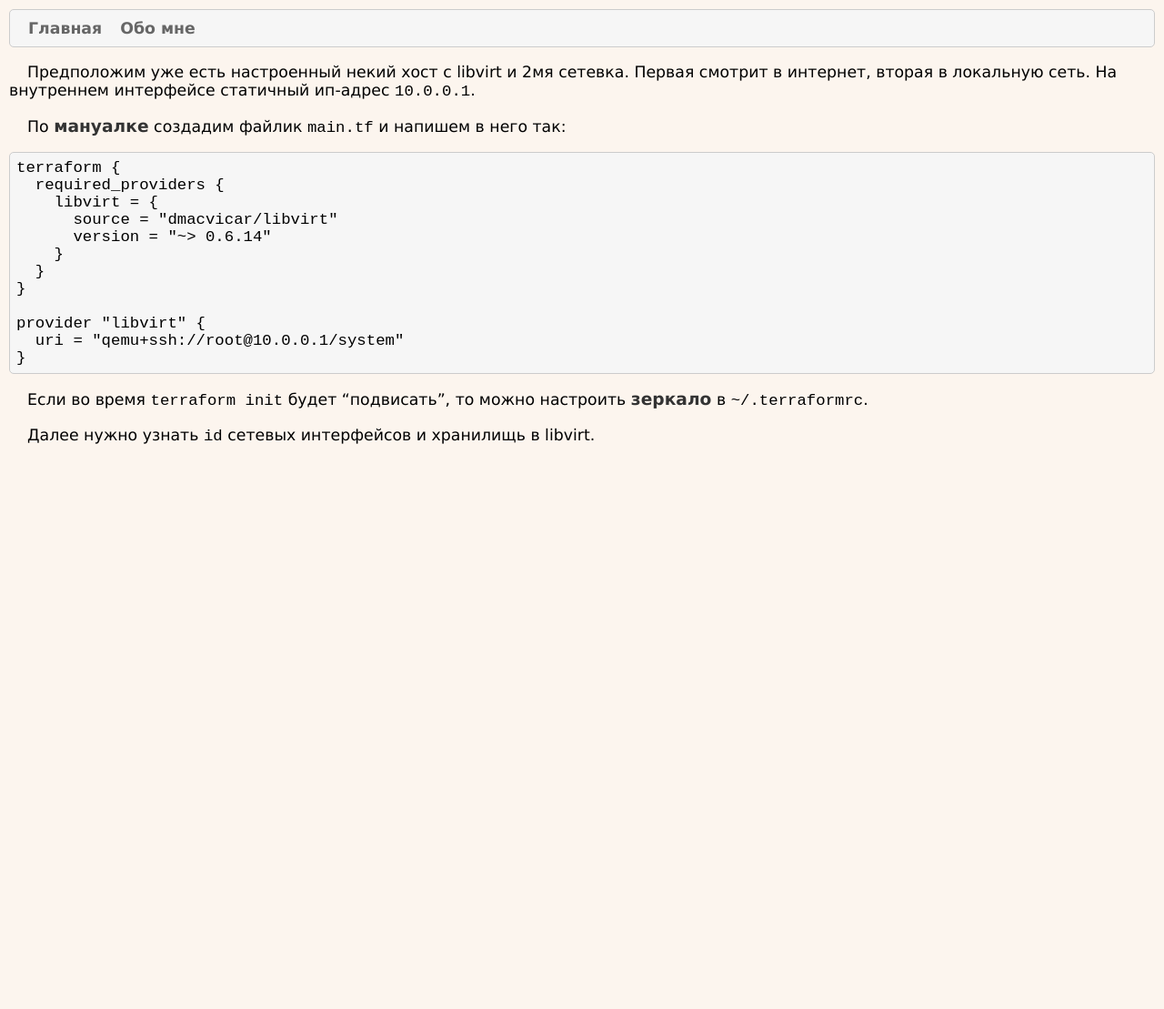
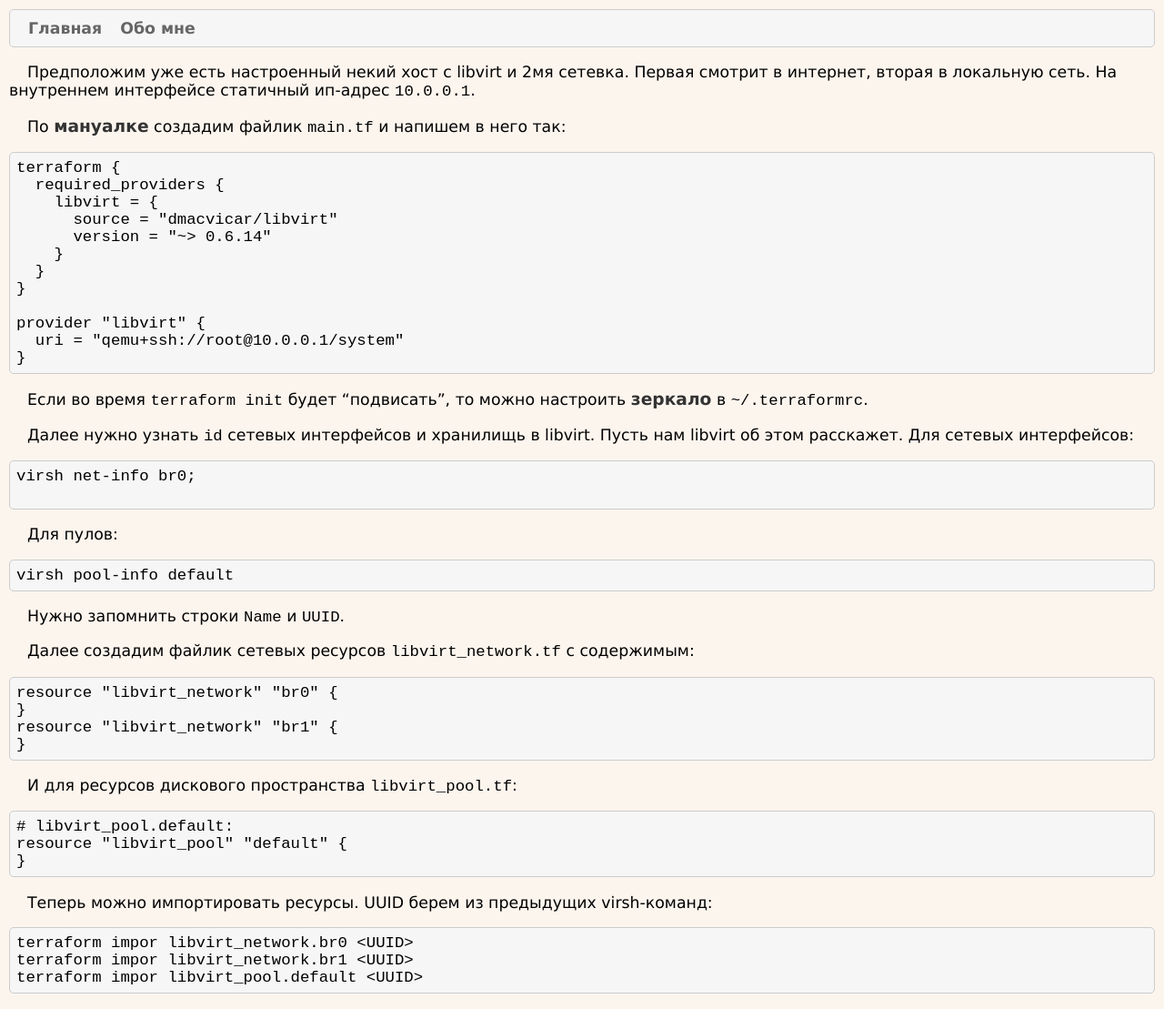
Before and after one commit to cronolio/cronolio.github.io, a Jekyll site: the page built from _posts/2022-04-28-minimal-devops.md, in a window 1280 px wide. Shown: the whole page at 91% size. Built offline with Jekyll 4.4.1, drawn with Linux system fonts in a browser that asks for light colours; before the commit the page ends 900 px from its top, so only the background shows below that.

Commit message:
add some more info

````diff
--- a/_posts/2022-04-28-minimal-devops.md
+++ b/_posts/2022-04-28-minimal-devops.md
@@ -7,8 +7,8 @@ descr: terraform на примере libvirt
 Предположим уже есть настроенный некий хост с libvirt и 2мя сетевка. Первая смотрит в интернет,
 вторая в локальную сеть. На внутреннем интерфейсе статичный ип-адрес `10.0.0.1`.
 
-По [мануалке](https://github.com/dmacvicar/terraform-provider-libvirt/blob/main/README.md#getting-started) создадим файлик `main.tf`
-и напишем в него так:
+По [мануалке](https://github.com/dmacvicar/terraform-provider-libvirt/blob/main/README.md)
+создадим файлик `main.tf` и напишем в него так:
 
 ```
 terraform {
@@ -29,4 +29,35 @@ provider "libvirt" {
 [зеркало](https://cloud.yandex.ru/docs/tutorials/infrastructure-management/terraform-quickstart#configure-provider)
 в `~/.terraformrc`.
 
-Далее нужно узнать `id` сетевых интерфейсов и хранилищь в libvirt.
+Далее нужно узнать `id` сетевых интерфейсов и хранилищь в libvirt. Пусть нам libvirt об этом расскажет.
+Для сетевых интерфейсов:
+```
+virsh net-info br0;
+
+```
+Для пулов:
+```
+virsh pool-info default
+```
+Нужно запомнить строки `Name` и `UUID`.
+
+Далее создадим файлик сетевых ресурсов `libvirt_network.tf` с содержимым:
+```
+resource "libvirt_network" "br0" {
+}
+resource "libvirt_network" "br1" {
+}
+```
+И для ресурсов дискового пространства `libvirt_pool.tf`:
+```
+# libvirt_pool.default:
+resource "libvirt_pool" "default" {
+}
+```
+
+Теперь можно импортировать ресурсы. UUID берем из предыдущих virsh-команд:
+```
+terraform impor libvirt_network.br0 <UUID>
+terraform impor libvirt_network.br1 <UUID>
+terraform impor libvirt_pool.default <UUID>
+```
````
